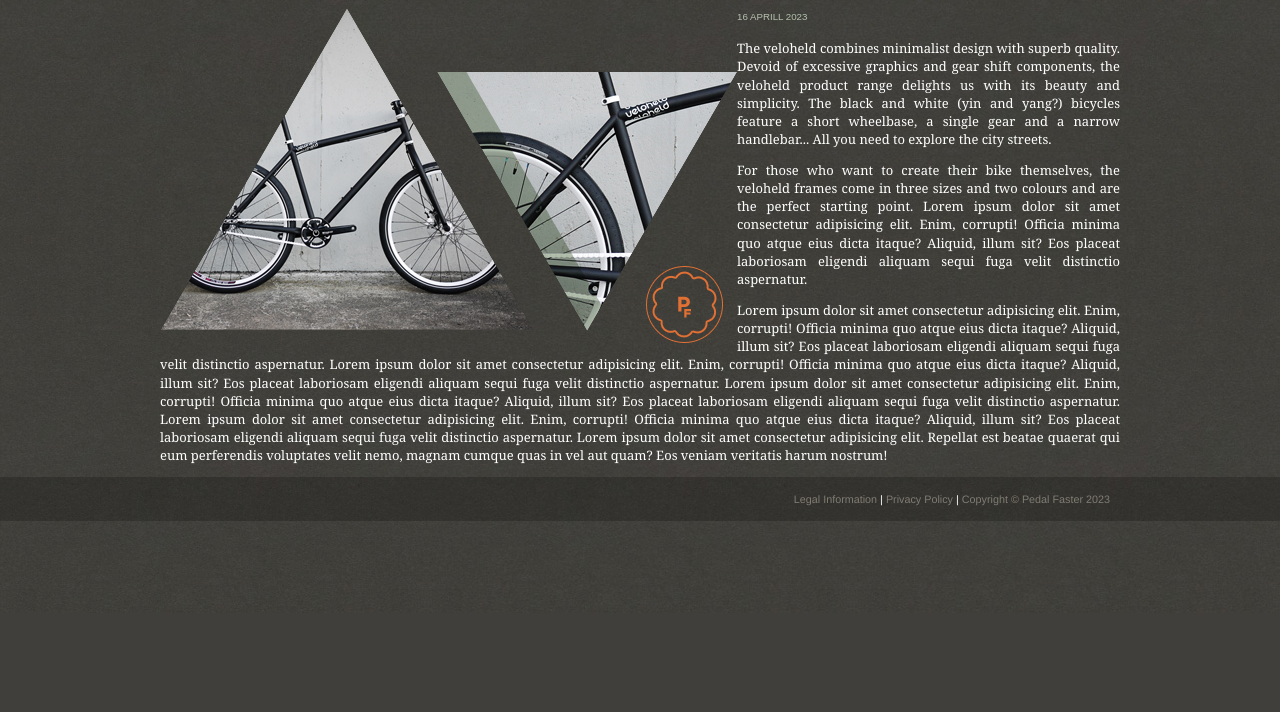
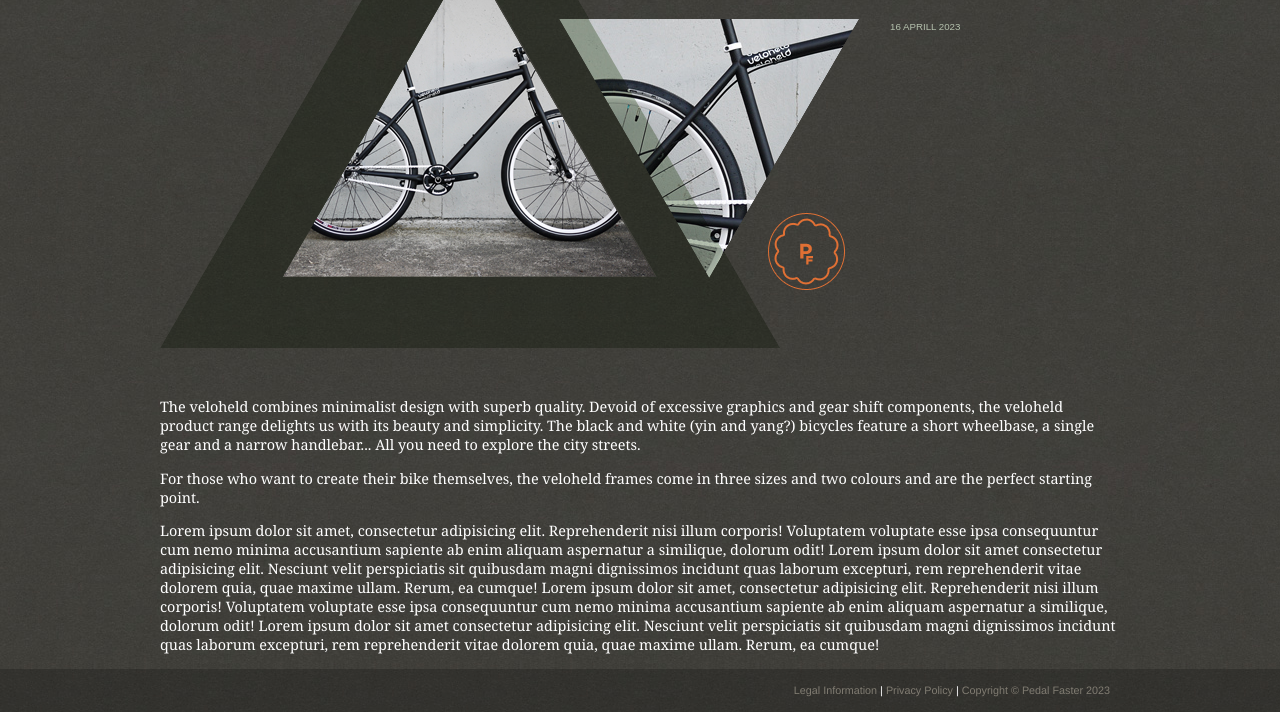
Before and after one commit to PiaLember/HTMLandCSS, a plain HTML site: page bicycleNews/fixedGearforever.html in a window 1280 px wide. Shown: the part 187-899 px from the top of the page. Before the commit the page ends 800 px from the top, so only its background shows below. Drawn offline with Linux system fonts and the light colour scheme.

Commit message:
update fixedGearforever.html

```diff
--- a/bicycleNews/fixedGearforever.html
+++ b/bicycleNews/fixedGearforever.html
@@ -4,7 +4,7 @@
     <meta charset="UTF-8">
     <meta name="viewport" content="width=device-width, initial-scale=1.0">
     <link rel="stylesheet" href="css/960_12_col.css" />
-    <title>Fixed Gear Forever</title>
+    <title>Bicycle news</title>
     <style>
         @font-face {
     font-family: 'QuicksandBook';
@@ -48,6 +48,7 @@
 .wrapper {
     width: 960px;
     margin: 0px auto;
+    background-image: url("images/bg-triangle.png");
     background-repeat: no-repeat;
     background-position: 0px 0px;
     text-align: left;
@@ -55,17 +56,12 @@
 .logo{
     margin-bottom: 20px;
 }
-h1, h2 {
+h1 {
         font-family: QuicksandBook, Helvetica, Arial, sans-serif;
         font-weight: normal;
-        text-transform: uppercase;}
-    h1 {
+        text-transform: uppercase;
         font-size: 240%;
         margin-top: 140px;}
-    img {
-        float: left;}
-    p {
-        text-align: justify;}
     .date {
         font-family: Arial, Helvetica, sans-serif;
         font-size: 75%;
@@ -75,8 +71,10 @@
         font-size: 90%;
         line-height: 1.4em;}
     .main-story {
+        background-image: url("images/triangles.png");
         background-repeat: no-repeat;
-        background-position: 122px 142px;}
+        background-position: 122px 142px;
+        height: 570px;}
     .footer {
         clear: both;
         background: rgba(0, 0, 0, 0.2);
@@ -106,9 +104,13 @@
             <div class="grid_6 push_6">
                 <h1>Fixed Gear Forever</h1>
             </div>
-            <div class="intro">
-                <img src="images/triangles.png" alt="">
+            <div class="intro grid_3 push_9">
                 <p class="date">16 APRILL 2023</p>
+
+
+            </div>
+        </div>
+        <div>
             <p>
                 The veloheld combines minimalist design
                 with superb quality. Devoid of excessive
@@ -123,34 +125,26 @@
                 For those who want to create their bike themselves,
                 the veloheld frames come in three sizes and two
                 colours and are the perfect starting point.
+            </p>
+            <p>Lorem ipsum dolor sit amet, consectetur adipisicing elit.
+                Reprehenderit nisi illum corporis! Voluptatem voluptate esse
+                ipsa consequuntur cum nemo minima accusantium sapiente ab enim
+                aliquam aspernatur a similique, dolorum odit!
                 Lorem ipsum dolor sit amet consectetur adipisicing elit.
-                    Enim, corrupti! Officia minima quo atque eius dicta itaque?
-                    Aliquid, illum sit? Eos placeat laboriosam eligendi aliquam
-                    sequi fuga velit distinctio aspernatur.
-                </p>
-                <p>
+                Nesciunt velit perspiciatis sit quibusdam magni dignissimos
+                incidunt quas laborum excepturi, rem reprehenderit vitae dolorem
+                quia, quae maxime ullam. Rerum, ea cumque!
+                Lorem ipsum dolor sit amet, consectetur adipisicing elit.
+                Reprehenderit nisi illum corporis! Voluptatem voluptate esse
+                ipsa consequuntur cum nemo minima accusantium sapiente ab enim
+                aliquam aspernatur a similique, dolorum odit!
                 Lorem ipsum dolor sit amet consectetur adipisicing elit.
-                    Enim, corrupti! Officia minima quo atque eius dicta itaque?
-                    Aliquid, illum sit? Eos placeat laboriosam eligendi aliquam
-                    sequi fuga velit distinctio aspernatur.
-                    Lorem ipsum dolor sit amet consectetur adipisicing elit.
-                    Enim, corrupti! Officia minima quo atque eius dicta itaque?
-                    Aliquid, illum sit? Eos placeat laboriosam eligendi aliquam
-                    sequi fuga velit distinctio aspernatur.
-                    Lorem ipsum dolor sit amet consectetur adipisicing elit.
-                    Enim, corrupti! Officia minima quo atque eius dicta itaque?
-                    Aliquid, illum sit? Eos placeat laboriosam eligendi aliquam
-                    sequi fuga velit distinctio aspernatur.
-                    Lorem ipsum dolor sit amet consectetur adipisicing elit.
-                    Enim, corrupti! Officia minima quo atque eius dicta itaque?
-                    Aliquid, illum sit? Eos placeat laboriosam eligendi aliquam
-                    sequi fuga velit distinctio aspernatur. Lorem ipsum dolor sit
-                    amet consectetur adipisicing elit. Repellat est beatae quaerat
-                    qui eum perferendis voluptates velit nemo, magnam cumque quas
-                    in vel aut quam? Eos veniam veritatis harum nostrum!
+                Nesciunt velit perspiciatis sit quibusdam magni dignissimos
+                incidunt quas laborum excepturi, rem reprehenderit vitae dolorem
+                quia, quae maxime ullam. Rerum, ea cumque!
             </p>
         </div>
-        </div>
+
     </div>
     <div class="footer clearfix">
         <div class="container_12">
```
Lines whose indentation alone changed are shown as unchanged.
